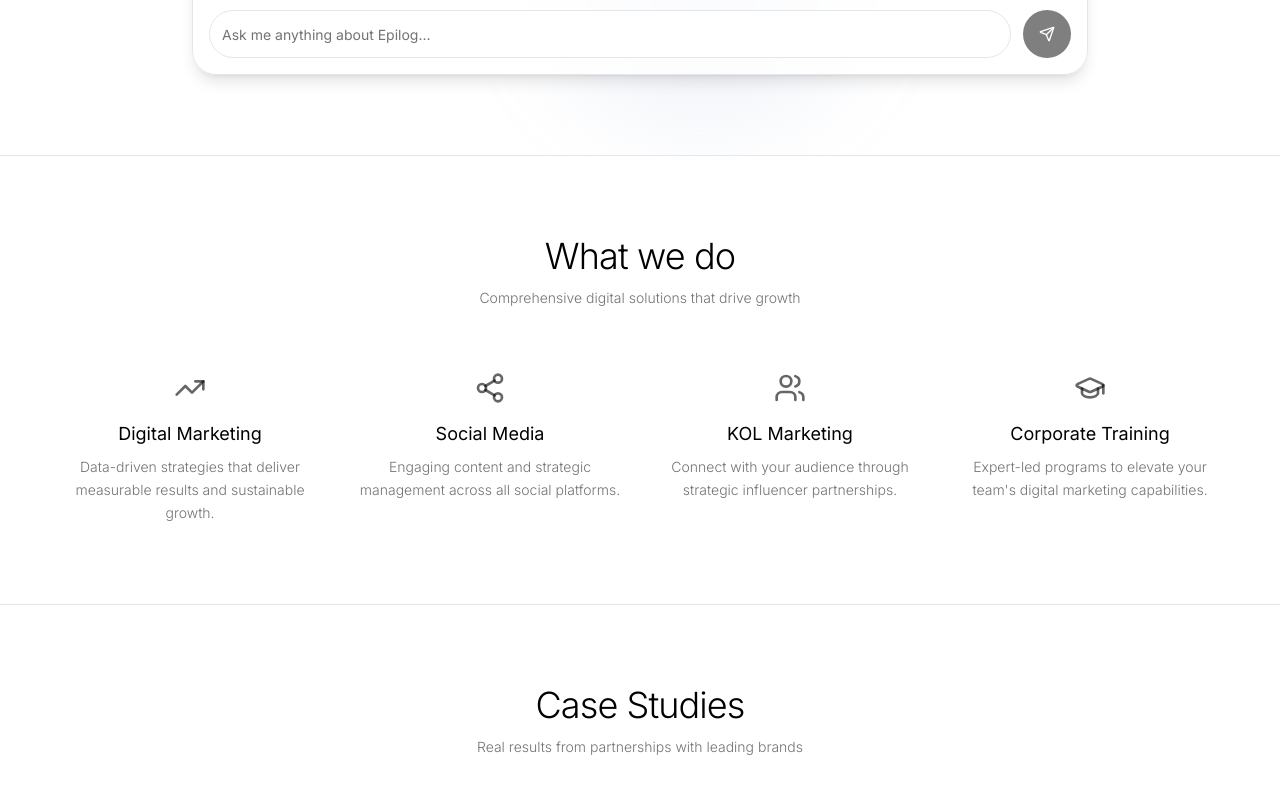
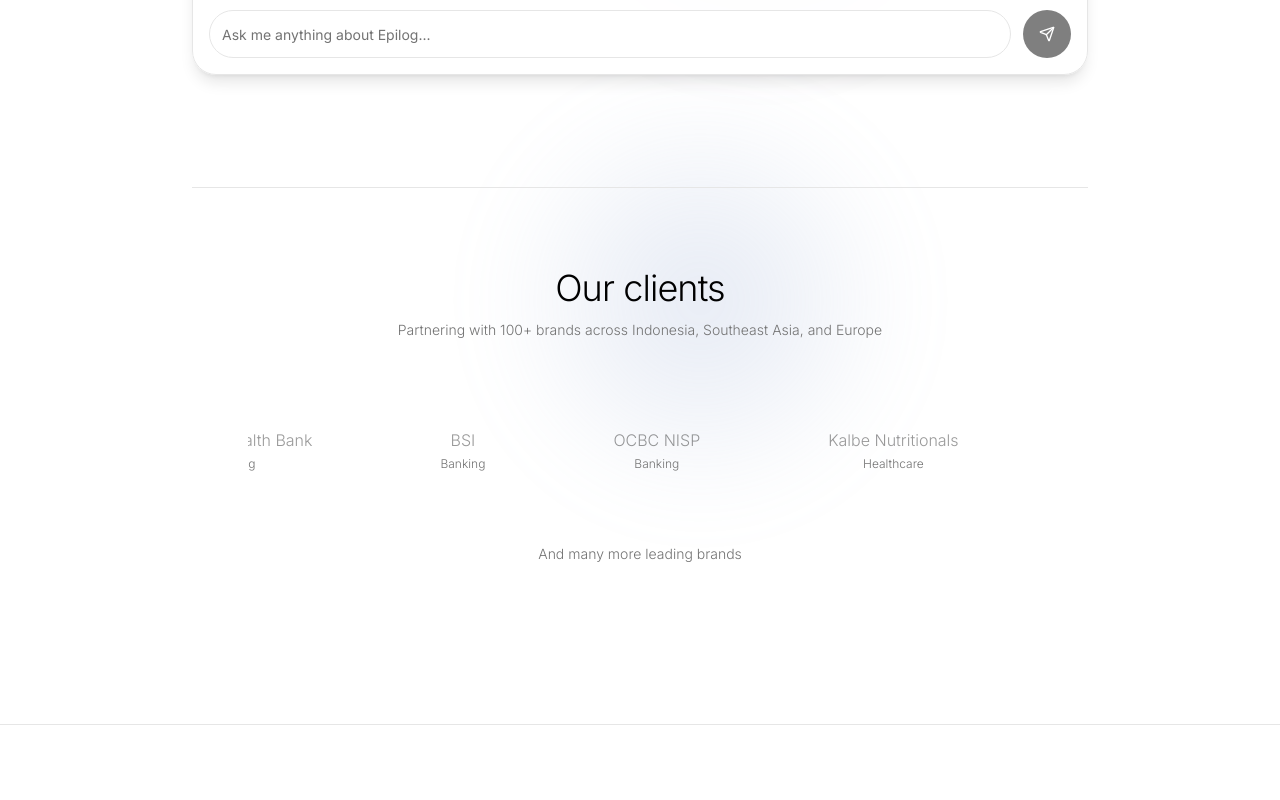
Before and after one commit to abimangku/chat-epilog-spark, a React (Vite) app: page / in a window 1280 px wide. Shown: the part 1120-1920 px from the top of the page. Built offline with nearby package versions, Linux system fonts and the light colour scheme; the HTML template or start-up script is replaced by a standard one.

Commit message:
Refactor: Move Clients section to Hero

```diff
--- a/src/components/Hero.tsx
+++ b/src/components/Hero.tsx
@@ -1,6 +1,7 @@
 import ChatInterface from "./ChatInterface";
 import { AnimatedTitle } from "./ui/animated-hero";
 import { Sparkles } from "lucide-react";
+import Clients from "./Clients";
 
 const Hero = () => {
   const rotatingWords = ["story", "data", "strategy", "creativity", "impact"];
@@ -45,6 +46,11 @@ const Hero = () => {
             <ChatInterface />
           </div>
 
+          {/* Clients Section */}
+          <div className="pt-16">
+            <Clients />
+          </div>
+
         </div>
       </div>
     </section>
--- a/src/pages/Index.tsx
+++ b/src/pages/Index.tsx
@@ -1,7 +1,6 @@
 import Hero from "@/components/Hero";
 import Services from "@/components/Services";
 import CaseStudies from "@/components/CaseStudies";
-import Clients from "@/components/Clients";
 import Footer from "@/components/Footer";
 import Navigation from "@/components/Navigation";
 
@@ -12,7 +11,6 @@ const Index = () => {
       <Hero />
       <Services />
       <CaseStudies />
-      <Clients />
       <Footer />
     </div>
   );
```
